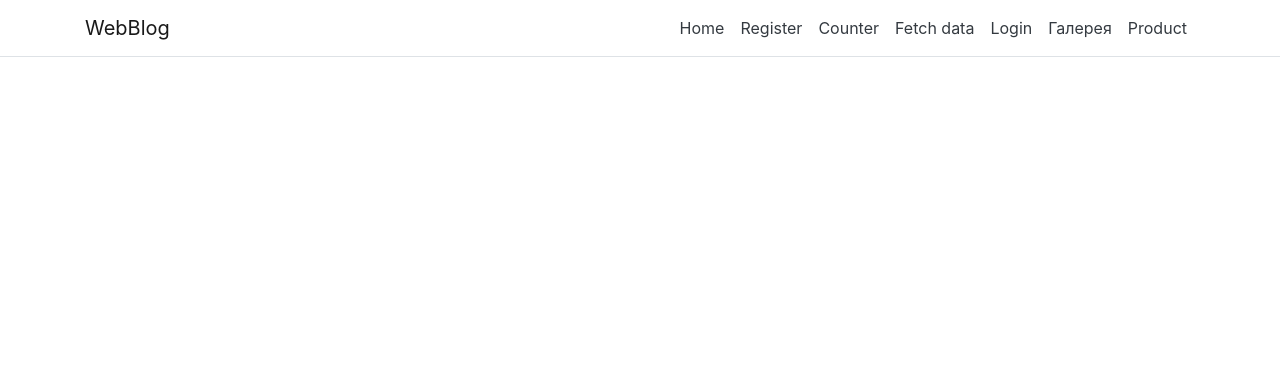
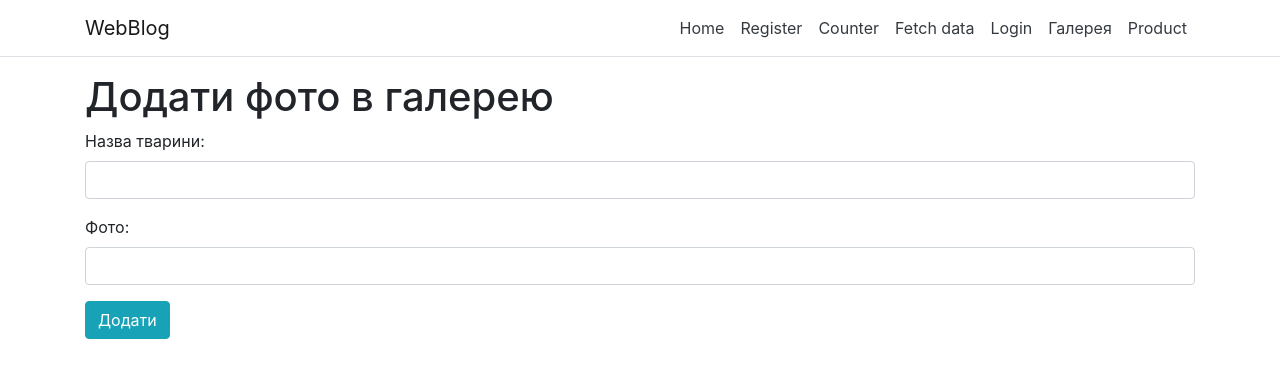
Before and after one commit to olexiychebotkevich/ProductGallery, a React (Create React App) app: page /product/add in a window 1280 px wide. Shown: the top 378 px of the page. Built offline with nearby package versions, Linux system fonts and the light colour scheme.

Commit message:
new changes

```diff
--- a/src/App.js
+++ b/src/App.js
@@ -6,6 +6,7 @@ import Layout from './components/Layout';
 import Home from './components/Home';
 import GalleryWidget from './components/gallery';
 import ProductWidget from './components/product';
+import GalleryAddWidget from './components/product/add';
 
 
 function App() {
@@ -15,6 +16,7 @@ function App() {
           <Route exact path='/' component={Home} />
           <Route exact path='/gallery' component={GalleryWidget} />
           <Route exact path='/product' component={ProductWidget} />
+          <Route exact path='/product/add' component={GalleryAddWidget} />
         </Switch>
     </Layout>
 
--- a/src/components/gallery/galleryService.js
+++ b/src/components/gallery/galleryService.js
@@ -2,6 +2,6 @@ import axios from "axios";
 
 export default class GalleryService {
     static getListData() {
-        return axios.get('http://localhost:100/api/test.php')
+        return axios.get('http://localhost:100/api/gallery.php')
     };
 }
--- a/src/components/gallery/index.js
+++ b/src/components/gallery/index.js
@@ -16,7 +16,7 @@ class GalleryWidgetContainer extends Component {
             return (
             <div key={item.id} className="col-lg-3 col-md-4 col-6">
                 <a href="#" className="d-block mb-4 h-100">
-                    <img className="img-fluid img-thumbnail" src={item.name} alt="" />
+                    <img className="img-fluid img-thumbnail" src={item.path} alt="" />
                 </a>
             </div>
             )
--- /dev/null
+++ b/src/components/product/add.js
@@ -0,0 +1,78 @@
+import React, { Component } from 'react';
+import axios from 'axios'
+
+
+class GalleryAddWidgetContainer extends Component {
+    constructor(props) {
+        super(props);
+        this.state={
+            name:'',
+            image:''
+        };
+    }
+
+    onSubmitForm = (e) => {
+        e.preventDefault();
+        console.log('----submit form---');
+
+        const model = {
+            name: this.state.name,
+            image: this.state.image
+        };
+        axios.post('https://localhost:100/api/add', model)
+            .then(
+                (resp)=>{
+                    console.log('--success post--', resp.data);
+                    this.props.history.push('/gallery');
+                },
+                (err) => {
+                    console.log('--err problem---', err);
+                }
+            );
+    }
+
+    onChangeInput = (e) => {
+        this.setState({[e.target.name]: e.target.value});
+        console.log(e.target.name, e.target.value);
+
+    }
+
+
+
+
+    render() {
+        const {name,image}= this.state;
+
+        return(
+            <React.Fragment>
+                <h1>Додати фото в галерею</h1>
+                <form onSubmit={this.onSubmitForm}>
+                    <div className="form-group">
+                        <label htmlFor="name">Назва тварини:</label>
+                        <input type="text"
+                                className="form-control"
+                                name="name"
+                                id="name"
+                                onChange={this.onChangeInput}
+                                value={name} />
+                    </div>
+
+                    <div className="form-group">
+                        <label htmlFor="image">Фото:</label>
+                        <input type="text"
+                                className="form-control"
+                                name="image"
+                                id="image"
+                                onChange={this.onChangeInput}
+                                value={image} />
+                    </div>
+                    <button type="submit" className="btn btn-info">Додати</button>
+                </form>
+            </React.Fragment>
+
+        );
+    }
+
+}
+const GalleryAddWidget=GalleryAddWidgetContainer;
+export default GalleryAddWidget;
--- a/src/components/product/index.js
+++ b/src/components/product/index.js
@@ -2,6 +2,8 @@ import React, { Component } from 'react';
 import { connect } from "react-redux";
 import * as productActions from './reducer';
 import get from 'lodash.get';
+import SpinnerWidget from '../spinner';
+import {withRouter} from 'react-router-dom'
 
 class ProductWidgetContainer extends Component {
     constructor(props) {
@@ -10,7 +12,20 @@ class ProductWidgetContainer extends Component {
     componentDidMount() {
         this.props.getListData();
     }
+
+
+
+    redirectToAddGallery = (e) => {
+        const { history } = this.props;
+        e.preventDefault();
+        console.log('-----переходимо на сторінку додавання----');
+        history.push('/product/add');
+    }
+
+
     render() {
+
+         const {isListLoading} = this.props;
         console.log('----this props Product-----', this.props);
         const listContent = this.props.list.map(item => {
             return (
@@ -35,7 +50,7 @@ class ProductWidgetContainer extends Component {
                 <div className="container">
 
                     <h1 className="font-weight-light text-center text-lg-left mt-4 mb-0">PRODUCTS: </h1>
-
+                    <button className="btn btn-success" onClick={this.redirectToAddGallery} >Add photo</button>
                     <hr className="mt-2 mb-5" />
 
                     <div className="row text-center text-lg-left">
@@ -44,6 +59,7 @@ class ProductWidgetContainer extends Component {
                     </div>
 
                 </div>
+                <SpinnerWidget loading={isListLoading}></SpinnerWidget>
             </div>
 
 
@@ -66,5 +82,5 @@ const mapDispatchToProps = (dispatch) => {
     }
 }
 
-const ProductWidget = connect(mapStateToProps, mapDispatchToProps)(ProductWidgetContainer);
+const ProductWidget = withRouter(connect(mapStateToProps, mapDispatchToProps)(ProductWidgetContainer));
 export default ProductWidget;
--- a/src/components/product/productService.js
+++ b/src/components/product/productService.js
@@ -2,6 +2,7 @@ import axios from "axios";
 
 export default class ProductService {
     static getListData() {
+
         return axios.get('http://localhost:100/api/test.php');
     };
 }
--- a/src/components/product/reducer.js
+++ b/src/components/product/reducer.js
@@ -1,5 +1,6 @@
 import update from '../../helpers/update';
 import ProductService from "./productService";
+import { SSL_OP_EPHEMERAL_RSA } from 'constants';
 
 export const GET_LIST_DATA_STARTED = "product/GET_LIST_DATA_STARTED";
 export const GET_LIST_DATA_SUCCESS = "product/GET_LIST_DATA_SUCCESS";
@@ -21,6 +22,7 @@ export const productReducer = (state = initialState, action) => {
     switch (action.type) {
 
         case GET_LIST_DATA_STARTED: {
+
             newState = update.set(state, 'list.loading', true);
             break;
         }
@@ -47,11 +49,15 @@ export const productReducer = (state = initialState, action) => {
 
 
 export const getListData = () => {
+
+
     return (dispatch) => {
+
         dispatch(getListActions.started());
 
         ProductService.getListData()
             .then((response) => {
+
                 dispatch(getListActions.success(response));
             })
             .catch(() => {
--- /dev/null
+++ b/src/components/spinner/index.css
@@ -0,0 +1,25 @@
+.spinnermodal {
+    background-color: rgba(135, 200, 127, 0.822);
+    display: none;
+    height: 100%;
+    left: 0;
+    position: fixed;
+    top: 0;
+    width: 100%;
+}
+.spinnermodal.open {
+    display: block;
+ }
+
+ .spinnermodal .position-center {
+    position: fixed;
+    /* background-color: #fff; */
+    width: 175px;
+    top: 50%;
+    left: 50%;
+    transform: translate(-50%,-50%);
+}
+
+.spinnermodal .position-center i {
+    font-size: 150px;
+}
--- /dev/null
+++ b/src/components/spinner/index.js
@@ -0,0 +1,23 @@
+import React, { Component } from 'react';
+import classnames from 'classnames';
+import './index.css';
+
+class SpinnerWidgetContainer extends Component {
+    state = {
+        //loading: true
+      }
+    render() {
+        const { loading } = this.props;
+        return (
+            <div className={classnames('spinnermodal', { 'open': loading })}>
+                <div className="position-center">
+                    <i className="fa fa-spinner fa-pulse fa-3x fa-fw"></i>
+                    <span className="sr-only">Loading...</span>
+                </div>
+            </div>
+        );
+    }
+}
+const SpinnerWidget = SpinnerWidgetContainer;
+
+export default SpinnerWidget;
```
Also changed, not shown: 1 other file (tests, documents, lock files or other folders).
